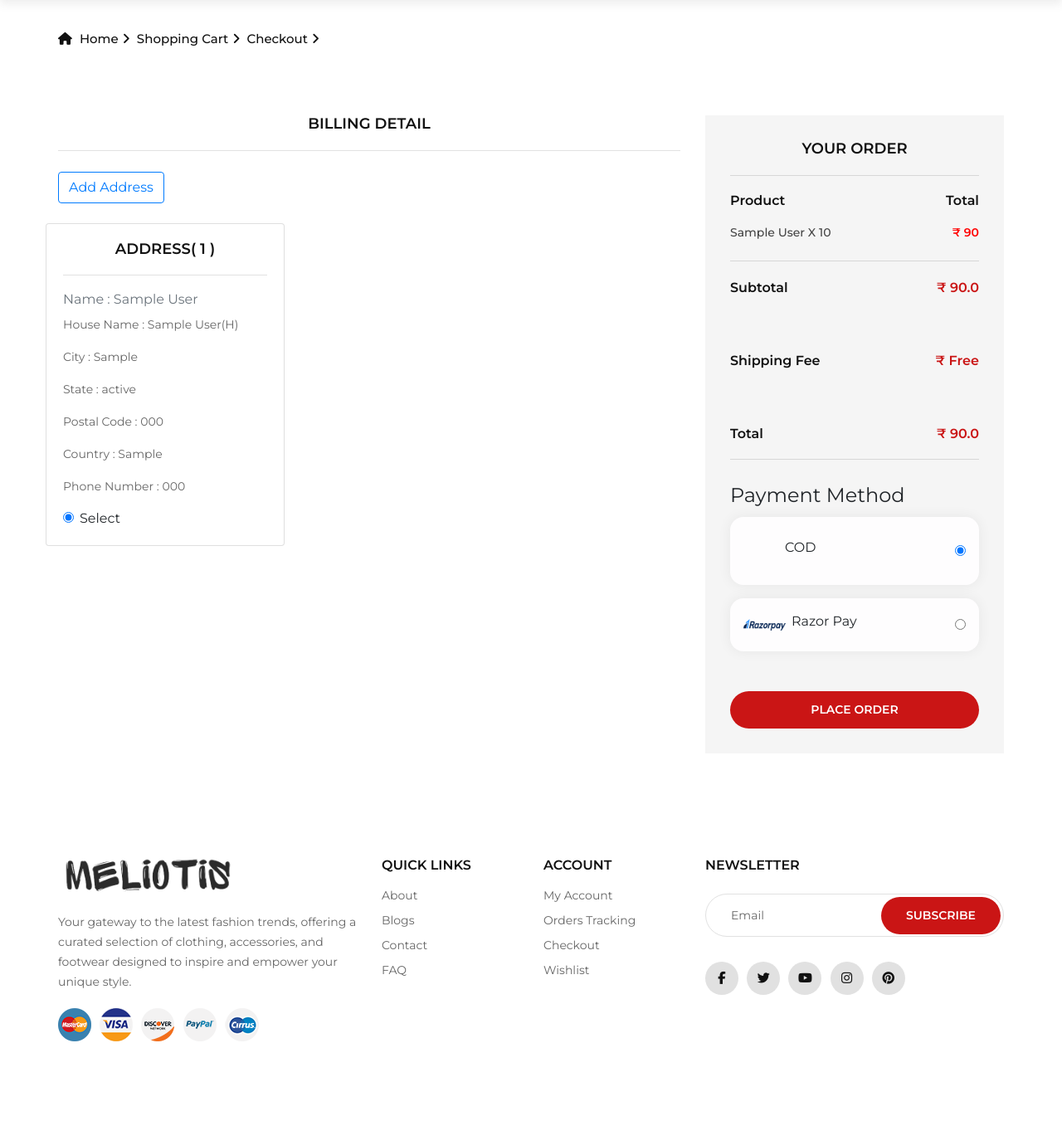
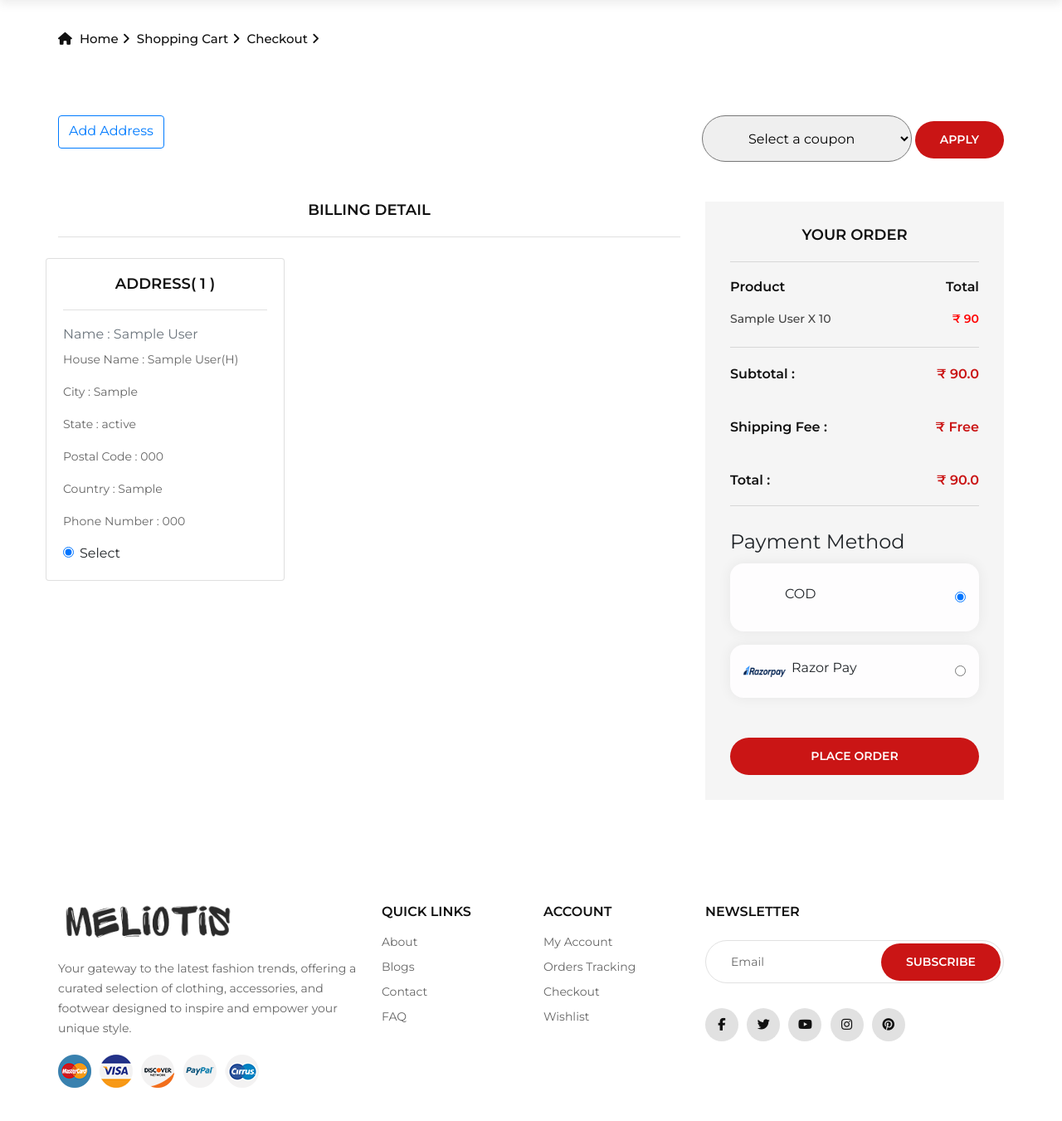
Before and after one commit to amrazz/meliots, a Django app: page /checkout/ in a window 1280 px wide. Shown: the part 84-1435 px from the top of the page at 83% size. Before the commit the page ends 1339 px from the top, so only its background shows below. Run offline with Django 5.2, Linux system fonts and the light colour scheme; a user stored in the database is signed in; tables that the repository leaves empty hold one stand-in row (values such as "Sample post"); some libraries are stand-ins or nearby versions; grey boxes are pictures that could not be loaded.

Commit message:
Coupon section almost complete

```diff
--- a/ecom/admin_app/apps.py
+++ b/ecom/admin_app/apps.py
@@ -1,6 +1,10 @@
 from django.apps import AppConfig
+from django.db.models.signals import pre_save
 
 
 class AdminConfig(AppConfig):
     default_auto_field = 'django.db.models.BigAutoField'
     name = 'admin_app'
+
+    def ready(self):
+        from . import signals
--- a/ecom/admin_app/templates/Product/product.html
+++ b/ecom/admin_app/templates/Product/product.html
@@ -124,8 +124,6 @@
                         <form action="{% url 'product_is_unlisted' product.id %}" method="post">
                             {% csrf_token %}
                             <div class="d-flex">
-                                <a href="{% url 'edit_product' product.product.id %}"
-                                    class="btn btn-outline-primary me-4">Edit</a>
                                 <a href="{% url 'product_is_deleted' product.id %}"
                                     class="btn btn-outline-danger me-4">Delete</a>
                                 <button class="btn btn-outline-success" type="submit">Unlist</button>
@@ -135,7 +133,7 @@
                         <form action="{% url 'product_is_listed' product.id %}" method="post">
                             {% csrf_token %}
                             <div class="d-flex">
-                                <a href="{% url 'edit_product' product.product.id %}"
+                                <a href="{% url 'edit_product' product.id %}"
                                     class="btn btn-outline-primary me-4">Edit</a>
                                 <a href="{% url 'product_is_deleted' product.id %}"
                                     class="btn btn-outline-danger me-4">Delete</a>
--- a/ecom/admin_app/urls.py
+++ b/ecom/admin_app/urls.py
@@ -37,6 +37,7 @@ urlpatterns = [
     path('admin_coupon/', views.admin_coupon, name='admin_coupon'),
     path('add_coupon/', views.add_coupon, name='add_coupon'),
     path('edit_coupon/<int:coupon_id>/', views.edit_coupon, name='edit_coupon'),
+    path('del_coupon/<int:coupon_id>/', views.del_coupon, name='del_coupon'),
 
 
 
--- a/ecom/cart_app/models.py
+++ b/ecom/cart_app/models.py
@@ -71,7 +71,6 @@ class Order(models.Model):
     def __str__(self) -> str:
         return f"{self.id} : {self.tracking_id}"
 
-
 class OrderItem(models.Model):
     order = models.ForeignKey(Order,related_name='order', on_delete=models.CASCADE)
     product = models.ForeignKey(ProductColorImage, on_delete=models.CASCADE)
--- a/ecom/cart_app/templates/checkout.html
+++ b/ecom/cart_app/templates/checkout.html
@@ -83,12 +83,32 @@
 <!-- Checkout Section Begin -->
 <section class="checkout spad">
     <div class="container">
+        <div class="d-flex justify-content-between ">
+            <a href="{% url 'address' %}" style="height: 40px;" class="btn btn-outline-primary">Add Address</a><br><br>
+            <form action="{% url 'checkout' %}" method="post">
+                {% csrf_token %}
+                <select name="coupon_code" style="width: 253px; height: 56px; border-radius: 55px;">
+                    <option value="" class="text-center">Select a coupon</option>
+                    {% for coupon in coupons %}
+                    <option class="text-center" value="{{ coupon.coupon_code }}">{{ coupon.coupon_code }} - {{ coupon.coupon_name }}</option>
+                    {% endfor %}
+                </select>
+                {% if coupon_applied == False %}
+                <button type="submit" class="site-btn">Apply</button>
+
+                {% else %}
+                <button type="submit" class="site-btn">Remove</button>
+                <input type="hidden" name="action" value="remove_coupon">
+                {% endif %}
+            </form>
+
+           </div><br><br>
         <form action="{% url 'place_order' %}" class="checkout__form" method = 'post'>
             {% csrf_token %}
             <div class="row">
                 <div class="col-lg-8">
                     <h5 class="text-center">Billing detail</h5>
-                    <a href="{% url 'address' %}" class="btn btn-outline-primary">Add Address</a><br><br>
+
 
                     <div class="row address">
                         {% for i in addresses %}
@@ -137,9 +157,14 @@
 
                         <div class="checkout__order__total">
                             <ul>
-                                <li>Subtotal <span>₹ {{sub_total}}.0</span></li><br><br>
-                                <li>Shipping Fee <span>₹ {{shipping_fee}}</span></li><br><br>
-                                <li>Total <span>₹ {{total}}.0</span></li>
+                                <li>Subtotal : <span>₹ {{sub_total}}.0</span></li><br>
+                                 {% if discount_amount %}
+                                <li>Discounted Price : <span>₹ {{ discount_amount }}.0</span></li>
+
+                                <br>
+                                {% endif %}
+                                <li>Shipping Fee : <span>₹ {{shipping_fee}}</span></li><br>
+                                <li>Total : <span>₹ {{total}}.0</span></li>
                             </ul>
                         </div>
 
--- a/ecom/cart_app/views.py
+++ b/ecom/cart_app/views.py
@@ -22,9 +22,9 @@ razorpay_client = razorpay.Client(auth=(settings.RAZOR_KEY_ID, settings.RAZOR_KE
 @login_required(login_url = 'login')
 def shop_cart(request):
     if request.user.is_authenticated:
-        user = Customer.objects.get(user = request.user.pk)
-        customer = User_Cart.objects.get(customer = user)
-        cart_items = CartItem.objects.filter(user_cart = customer,product__product__is_listed = True,product__product__is_deleted = False).distinct()
+        user = Customer.objects.get(user=request.user.pk)
+        customer = User_Cart.objects.get(customer=user)
+        cart_items = CartItem.objects.filter(user_cart=customer, product__product__is_listed=True, product__product__is_deleted=False).distinct()
 
         sub_total = sum(item.total_price() for item in cart_items)
         total = sub_total
@@ -38,11 +38,13 @@ def shop_cart(request):
             total += shipping_fee
 
 
+
+
         context = {
             'cart_items' : cart_items,
             'sub_total': sub_total,
             'total' :total,
-            'shipping_fee':shipping_fee
+            'shipping_fee':shipping_fee,
 
 
         }
@@ -55,34 +57,28 @@ def shop_cart(request):
 def add_to_cart(request, pro_id):
     if request.user.is_authenticated:
         if request.method == 'POST':
-            print('reached here at post')
-            product = ProductColorImage.objects.get(id = pro_id)
+            product = ProductColorImage.objects.get(id=pro_id)
+            selected_size = request.POST.get('size')
+            size = ProductSize.objects.filter(productcolor__id=pro_id, size=selected_size).first()
 
-
-            if CartItem.objects.filter(product = product).exists():
-                messages.error(request, 'Product already exists in the Cart.')
+            if not size:
+                messages.error(request, 'Selected size is not available.')
                 return redirect('product_detail', pro_id)
-
 
             quantity = int(request.POST.get('quantity'))
             if int(quantity) <= 0:
                 messages.error(request, 'Invalid quantity.')
                 return redirect('product_detail', pro_id)
-            size = ProductSize.objects.get(productcolor__id = pro_id)
+
             if size.quantity < quantity:
                 messages.error(request, 'Selected quantity exceeds available stock.')
                 return redirect('product_detail', pro_id)
-            product_size = request.POST.get('size')
-            print(product_size, quantity)
-            if not product_size:
-                messages.error(request, 'Please select a size for the product.')
-                return redirect('product_detail', pro_id)
+
             user = Customer.objects.get(user=request.user.pk)
             user_cart = User_Cart.objects.get(customer=user)
-            cart_item = CartItem.objects.create(user_cart=user_cart, product=product, quantity=quantity, product_size = product_size)
+            cart_item = CartItem.objects.create(user_cart=user_cart, product=product, quantity=quantity, product_size=selected_size)
             cart_item.save()
-            print(cart_item)
-            print('successfully added')
+
             messages.success(request, 'Product added to Cart.')
             return redirect('shop_cart')
         return redirect('shop_cart')
@@ -139,6 +135,9 @@ def checkout(request):
         if request.user.is_authenticated:
             user = Customer.objects.get(user=request.user.pk)
             cart = CartItem.objects.filter(user_cart__customer=user)
+            coupons = Coupon.objects.filter(is_active=True)
+
+            today = timezone.now()
 
             if not cart.exists():
                 messages.error(request, 'Your cart is empty.')
@@ -151,6 +150,7 @@ def checkout(request):
 
             sub_total = sum(price.total_price() for price in cart)
             total = sub_total
+            discount_amount = 0
 
             cart_qty = sum(item.quantity for item in cart)
             if cart_qty > 5:
@@ -160,13 +160,56 @@ def checkout(request):
                 shipping_fee = 99
                 total = sub_total + shipping_fee
 
+            if request.method == 'POST':
+                get_coupon = request.POST.get('coupon_code')
+                action = request.POST.get('action')
+
+                if action == 'remove_coupon':
+                    if request.session.get('coupon_applied', False):
+                        del request.session['coupon_applied']
+                        del request.session['coupon_name']
+                        del request.session['coupon_discount_percentage']
+                        del request.session['discounted_price']
+                        messages.success(request, 'Coupon has been removed successfully.')
+                        return redirect('checkout')
+                    else:
+                        messages.error(request, 'No coupon has been applied.')
+                        return redirect('checkout')
+
+                if get_coupon:
+                    if request.session.get('coupon_applied', False):
+                        messages.error(request, 'You have already applied a Coupon.')
+                        return redirect('checkout')
+
+                    if not Coupon.objects.filter(coupon_code=get_coupon, is_active=True).exists():
+                        messages.error(request, 'There is no Coupon with This name.')
+                        return redirect('checkout')
+
+                    if not Coupon.objects.filter(coupon_code=get_coupon, expiry_date__gt=today).exists():
+                        messages.error(request, 'The coupon has expired.')
+                        return redirect('checkout')
+
+                    cpn = Coupon.objects.filter(coupon_code=get_coupon, is_active=True).first()
+                    if cpn:
+                        if total >= cpn.minimum_amount and total <= cpn.maximum_amount:
+                            discount_amount = (total * cpn.discount_percentage) / 100
+                            total -= round(discount_amount)
+                            request.session['coupon_applied'] = True
+                            request.session['coupon_name'] = cpn.coupon_name
+                            request.session['coupon_discount_percentage'] = cpn.discount_percentage
+                            request.session['discounted_price'] = round(discount_amount)
+                            messages.success(request, 'Coupon has been applied successfully.')
+                        else:
+                            messages.error(request, f'Your total must be between ₹ {cpn.minimum_amount} and ₹ {cpn.maximum_amount} to apply this coupon.')
+                            return redirect('checkout')
+
             custom = Customer.objects.get(user=request.user.pk)
             user_cart = User_Cart.objects.get(customer=custom)
             cart_items = CartItem.objects.filter(user_cart=user_cart)
             addresses = Address.objects.filter(user=request.user)
 
             if not addresses.exists():
-                messages.warning(request, 'You have no saved address. Please add an address first.')
+                messages.warning(request, 'You have no saved address. Please add an Address first.')
                 return redirect('address')
 
             context = {
@@ -174,7 +217,10 @@ def checkout(request):
                 'addresses': addresses,
                 'total': total,
                 'sub_total': sub_total,
-                'shipping_fee': shipping_fee
+                'shipping_fee': shipping_fee,
+                'coupons' : coupons,
+                'discount_amount' : round(discount_amount),
+                'coupon_applied' : request.session.get('coupon_applied', False)
             }
 
             return render(request, 'checkout.html', context)
@@ -182,12 +228,13 @@ def checkout(request):
             return redirect('login')
     except Exception as e:
         messages.error(request, 'Something went wrong please try again.')
-        return total,  redirect('checkout')
+        return redirect('checkout')
+
 
 
 
 def place_order(request):
-    try:
+    # try:
         if request.user.is_authenticated:
             if request.method == 'POST':
                 address_id = request.POST.get('select_address')
@@ -216,6 +263,18 @@ def place_order(request):
                 while Order.objects.filter(tracking_id=tk_id).exists():
                     tk_id = get_random_string(10, 'ABCDEFGHIJKLMOZ0123456789')
 
+                coupon_applied = request.session.get('coupon_applied')
+                coupon_name = request.session.get('coupon_name')
+                coupon_discount_percentage = request.session.get('coupon_discount_percentage')
+                discounted_price = request.session.get('discounted_price')
+
+                if 'coupon_applied' in request.session:
+                    total -= discounted_price
+                    used_coupon = Coupon.objects.filter(coupon_name=coupon_name).first()
+                    if used_coupon:
+                        used_coupon.used_count += 1
+                        used_coupon.save()
+
                 order = Order.objects.create(
                     customer=customer,
                     address=address,
@@ -224,7 +283,11 @@ def place_order(request):
                     subtotal = subtotal,
                     shipping_charge = shipping_fee,
                     total=total,
-                    tracking_id=tk_id
+                    tracking_id=tk_id,
+                    coupon_applied = coupon_applied,
+                    coupon_name = coupon_name,
+                    coupon_discount_percentage = coupon_discount_percentage,
+                    discounted_price = discounted_price
                 )
 
                 for cart_item in cart:
@@ -237,6 +300,11 @@ def place_order(request):
 
                 cart.delete()
 
+                del request.session['coupon_applied']
+                del request.session['coupon_name']
+                del request.session['coupon_discount_percentage']
+                del request.session['discounted_price']
+
                 messages.success(request, 'Order placed successfully.')
                 return redirect('order_detail')
 
@@ -245,23 +313,20 @@ def place_order(request):
 
         else:
             return redirect('login')
-    except Exception as e:
-        messages.error(request, 'Something went wrong please try again.')
-        return redirect('checkout')
+    # except Exception as e:
+    #     messages.error(request, 'Something went wrong please try again.')
+    #     return redirect('checkout')
+
+
 
 
 def order_detail(request):
     return render(request, 'op.html') # order purchased
 
-
-
-
-
-
 def view_order(request):
     if request.user.is_authenticated:
         customer = Customer.objects.get(user=request.user.pk)
-        items=OrderItem.objects.filter(order__customer=customer)
+        items=OrderItem.objects.filter(order__customer=customer).order_by('created_at')
         context = {
             'items' : items
         }
@@ -343,3 +408,7 @@ def wishlist_del(request, pro_id):
         return redirect('wishlist_view')
     else:
         return redirect('login')
+
+#___________________________________________________________________________________________________________________________________________________________________
+
+#                                                   COUPONS SECTION
--- a/ecom/ecom/settings.py
+++ b/ecom/ecom/settings.py
@@ -148,7 +148,7 @@ AUTH_PASSWORD_VALIDATORS = [
 
 LANGUAGE_CODE = 'en-us'
 
-TIME_ZONE = 'UTC'
+TIME_ZONE = 'Asia/Kolkata'
 
 USE_I18N = True
 
```
Also changed, not shown: ecom/admin_app/signals.py (+12 -2 lines), ecom/admin_app/templates/Product/edit_product.html (+6 -5 lines), ecom/admin_app/templates/coupon/admin_coupon.html (+16 -20 lines), ecom/admin_app/views.py (+29 -10 lines), ecom/cart_app/templates/shop_cart.html (+97 -11 lines), ecom/cart_app/templates/wishlist.html (+8 -4 lines).
